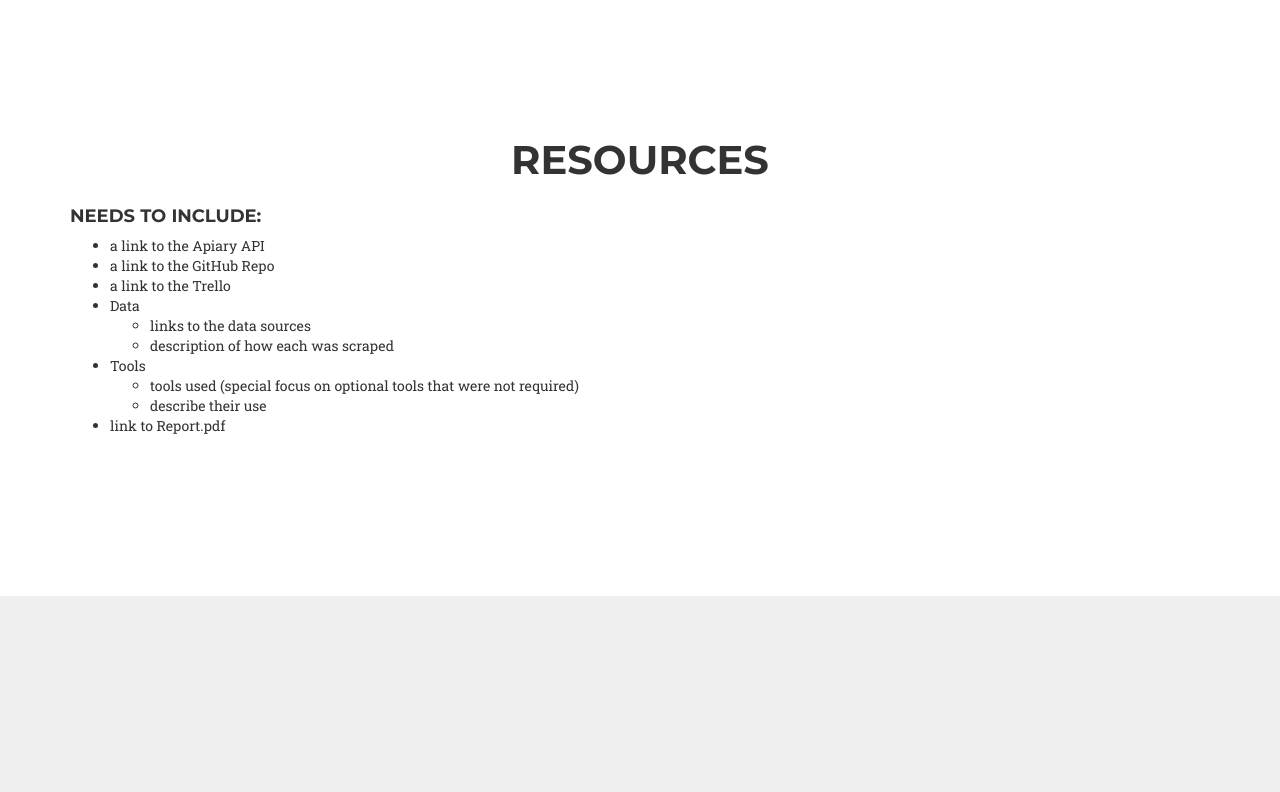
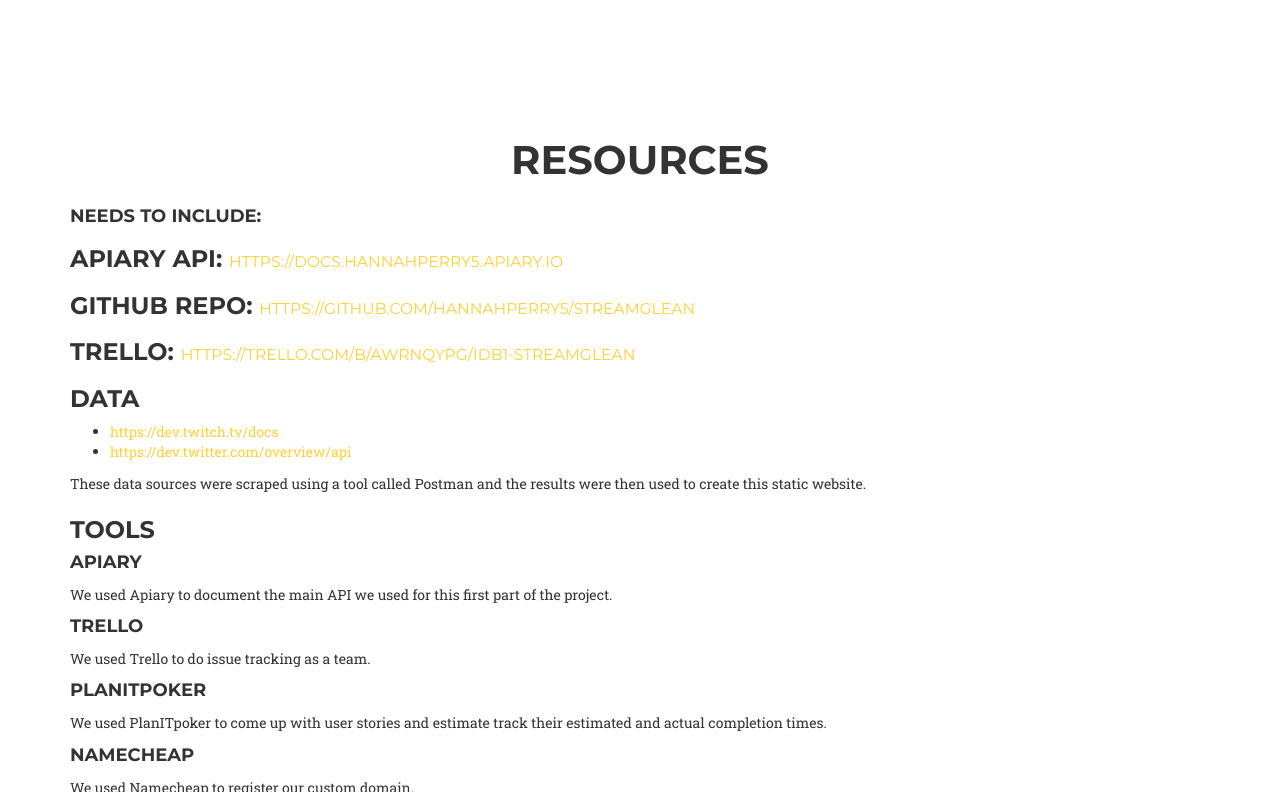
Before and after one commit to bryanbernal97/idb, a Flask app: page / in a window 1280 px wide. Shown: the part 5708-6500 px from the top of the page. Before the commit the page ends 6304 px from the top, so only its background shows below. Run offline with Flask 2, Linux system fonts and the light colour scheme; some libraries are stand-ins or nearby versions; some web fonts are replaced.

Commit message:
Updated resources section.

```diff
--- a/templates/index.html
+++ b/templates/index.html
@@ -558,24 +558,45 @@
             <div class="row">
                 <div class="col-lg-12">
                     <h4>Needs to include:</h4>
+                    <h3>
+                        Apiary API:
+                        <small class="text-muted"><a href="https://docs.hannahperry5.apiary.io">https://docs.hannahperry5.apiary.io</a></small>
+                    </h3>
+                    <h3>
+                        GitHub Repo:
+                        <small class="text-muted"><a href="https://github.com/hannahperry5/streamglean">https://github.com/hannahperry5/streamglean</a></small>
+                    </h3>
+                    <h3>
+                        Trello:
+                        <small class="text-muted"><a href="https://trello.com/b/AwRnQypG/idb1-streamglean">https://trello.com/b/AwRnQypG/idb1-streamglean</a></small>
+                    </h3>
+
+                    <h3>Data</h3>
                     <ul>
-                        <li>a link to the Apiary API</li>
-                        <li>a link to the GitHub Repo</li>
-                        <li>a link to the Trello</li>
-                        <li>Data
-                            <ul>
-                                <li>links to the data sources</li>
-                                <li>description of how each was scraped</li>
-                            </ul>
-                        </li>
-                        <li>Tools
-                            <ul>
-                                <li>tools used (special focus on optional tools that were not required)</li>
-                                <li>describe their use</li>
-                            </ul>
-                        </li>
-                        <li>link to Report.pdf</li>
+                        <li><a href="https://dev.twitch.tv/docs">https://dev.twitch.tv/docs</a></li>
+                        <li><a href="https://dev.twitter.com/overview/api">https://dev.twitter.com/overview/api</a></li>
                     </ul>
+                    <p>These data sources were scraped using a tool called Postman and the results were then used to create this static website.</p>
+
+
+                    <h3>Tools</h3>
+                    <h4>Apiary</h4>
+                    <p>We used Apiary to document the main API we used for this first part of the project.</p>
+                    <h4>Trello</h4>
+                    <p>We used Trello to do issue tracking as a team.</p>
+                    <h4>PlanITpoker</h4>
+                    <p>We used PlanITpoker to come up with user stories and estimate track their estimated and actual completion times.</p>
+                    <h4>Namecheap</h4>
+                    <p>We used Namecheap to register our custom domain.</p>
+                    <h4>AWS</h4>
+                    <p>We used AWS to host our website. We used AWS sub-product Elastic Beanstalk to connect our website development with git and to deploy versions of our website. We used AWS sub-product EC2 for different instnaces to allow for a dev and prod environment, and we used AWS sub-product S3 to store our uploaded website content.</p>
+                    <h4>Slack</h4>
+                    <p>We used Slack to communicate as a team.</p>
+
+                    <h3>
+                        Technical Report:
+<!--                         <small class="text-muted"><a href="https://trello.com/b/AwRnQypG/idb1-streamglean">https://trello.com/b/AwRnQypG/idb1-streamglean</a></small>
+ -->                </h3>
                 </div>
             </div>
         </div>
```
